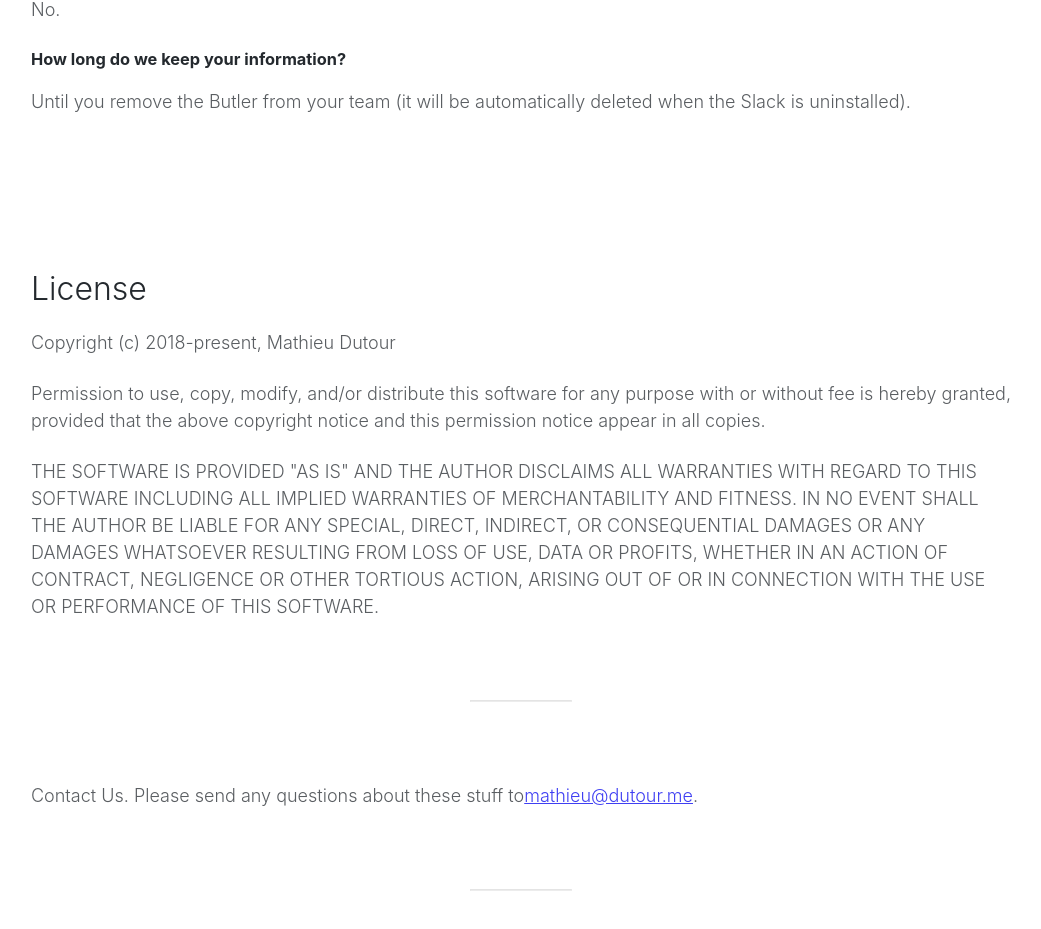
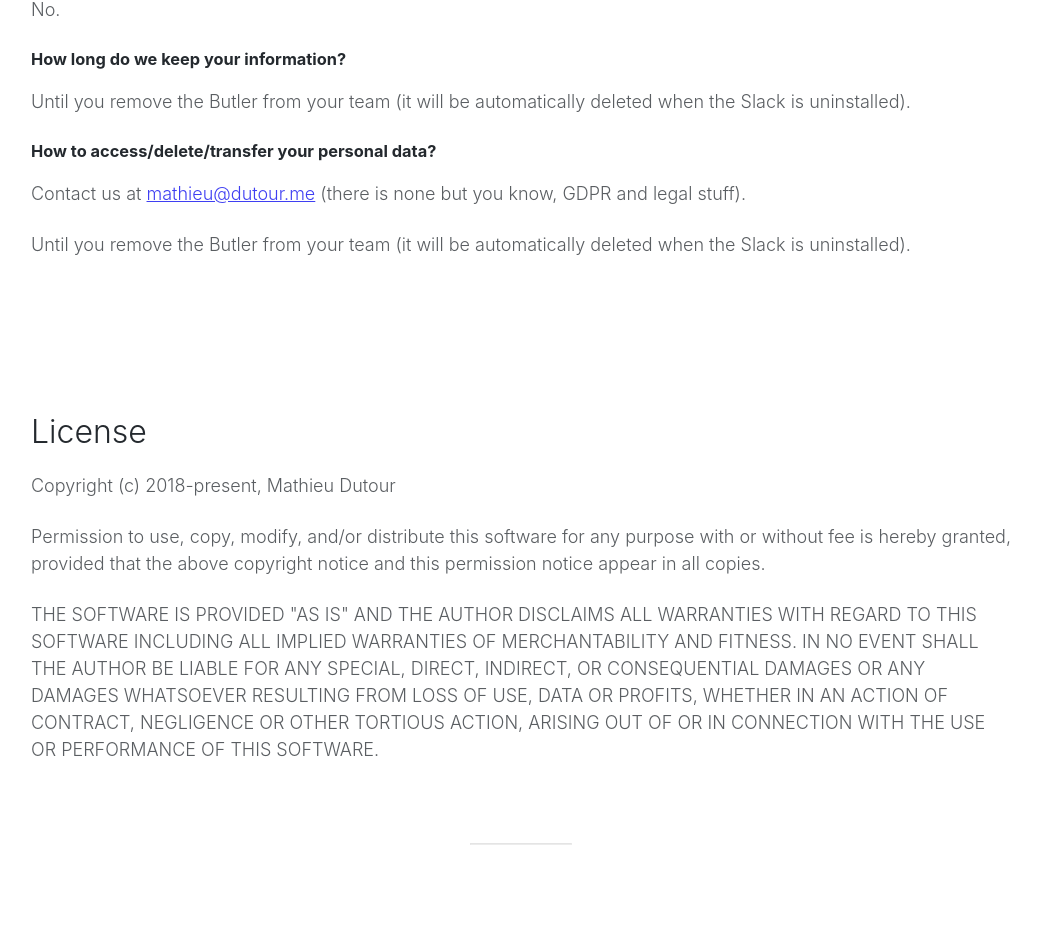
Before and after one commit to mathieudutour/timezone-butler, a Next.js app: page /privacy in a window 1280 px wide. Shown: the part 878-1807 px from the top of the page, without its empty margins (119-1160 px from the left). Built offline with nearby package versions, Linux system fonts and the light colour scheme.

Commit message:
add way to contact us

```diff
--- a/pages/privacy.tsx
+++ b/pages/privacy.tsx
@@ -55,6 +55,18 @@ export default function Privacy() {
           deleted when the Slack is uninstalled).
         </p>
 
+        <h3>How to access/delete/transfer your personal data?</h3>
+
+        <p>
+          Contact us at <a href="mailto:mathieu@dutour.me">mathieu@dutour.me</a>{' '}
+          (there is none but you know, GDPR and legal stuff).
+        </p>
+
+        <p>
+          Until you remove the Butler from your team (it will be automatically
+          deleted when the Slack is uninstalled).
+        </p>
+
         <h2>License</h2>
 
         <p>Copyright (c) 2018-present, Mathieu Dutour</p>
```
